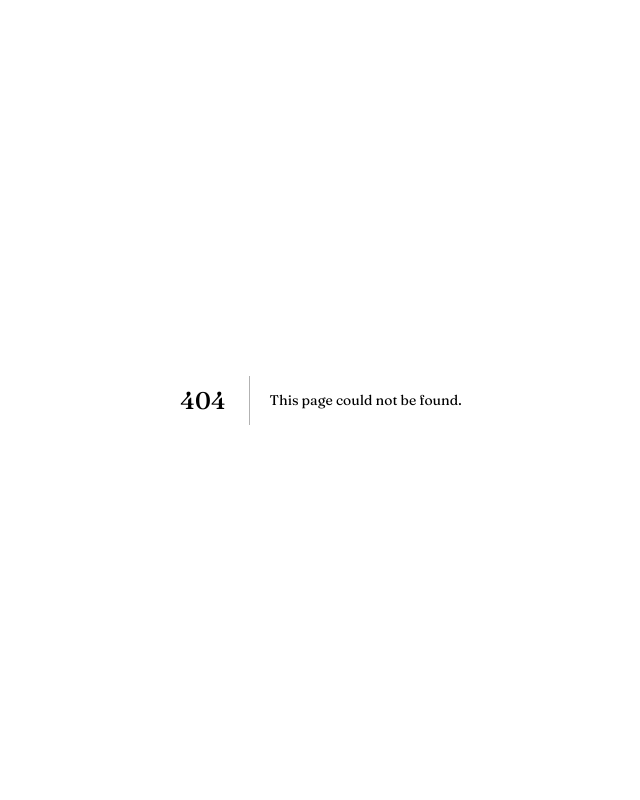
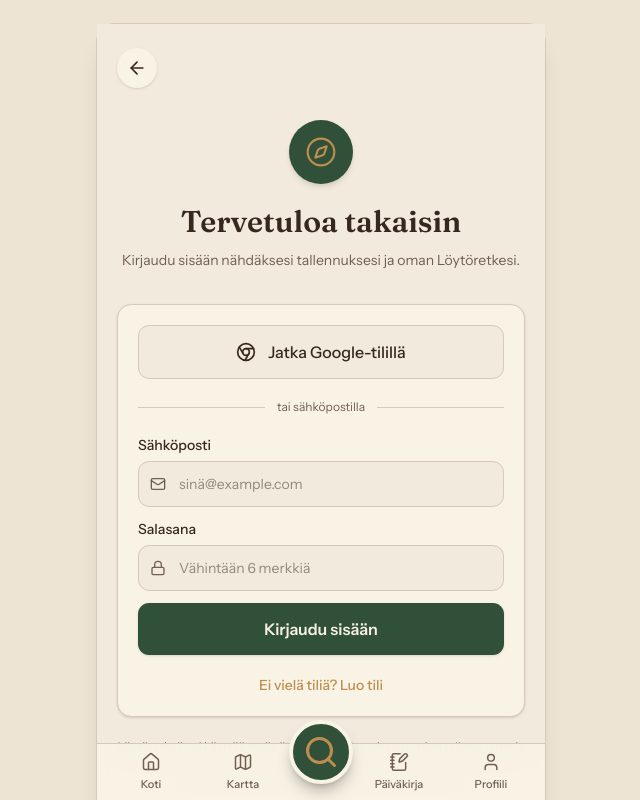
Before and after one commit to janiperta-debug/loytoretki, a Next.js app: page /sovellus/kirjaudu in a window 1280 px wide. Before the commit this address had no page. Shown: the top 800 px of the page, without its empty margins (319-959 px from the left). Built offline with nearby package versions, Linux system fonts and the light colour scheme; no server answers.

Commit message:
Add account sign-in and registration screen

```diff
--- /dev/null
+++ b/app/sovellus/kirjaudu/page.tsx
@@ -0,0 +1,172 @@
+"use client"
+
+import { FormEvent, useState } from "react"
+import { useRouter } from "next/navigation"
+import { ArrowLeft, Mail, Lock, Chrome, Compass } from "lucide-react"
+import Link from "next/link"
+import { supabase } from "@/lib/supabase"
+
+export default function KirjauduPage() {
+  const router = useRouter()
+  const [mode, setMode] = useState<"login" | "signup">("login")
+  const [email, setEmail] = useState("")
+  const [password, setPassword] = useState("")
+  const [loading, setLoading] = useState(false)
+  const [message, setMessage] = useState<string | null>(null)
+  const [error, setError] = useState<string | null>(null)
+
+  async function handleEmailSubmit(event: FormEvent<HTMLFormElement>) {
+    event.preventDefault()
+    setLoading(true)
+    setError(null)
+    setMessage(null)
+
+    const result = mode === "login"
+      ? await supabase.auth.signInWithPassword({ email, password })
+      : await supabase.auth.signUp({ email, password })
+
+    setLoading(false)
+
+    if (result.error) {
+      setError(result.error.message === "Invalid login credentials"
+        ? "Sähköposti tai salasana ei täsmää."
+        : result.error.message)
+      return
+    }
+
+    if (mode === "signup" && !result.data.session) {
+      setMessage("Tili on luotu. Tarkista sähköpostisi ja vahvista osoitteesi ennen kirjautumista.")
+      return
+    }
+
+    router.replace("/sovellus/profiili")
+  }
+
+  async function handleGoogle() {
+    setLoading(true)
+    setError(null)
+    setMessage(null)
+
+    const { error: oauthError } = await supabase.auth.signInWithOAuth({
+      provider: "google",
+      options: {
+        redirectTo: `${window.location.origin}/sovellus/profiili`,
+      },
+    })
+
+    if (oauthError) {
+      setLoading(false)
+      setError(oauthError.message)
+    }
+  }
+
+  return (
+    <main className="min-h-full bg-background px-5 py-6">
+      <div className="mx-auto flex min-h-[calc(100dvh-3rem)] max-w-md flex-col">
+        <Link
+          href="/sovellus/profiili"
+          className="mb-8 grid h-10 w-10 place-items-center rounded-full bg-card shadow-sm"
+          aria-label="Takaisin profiiliin"
+        >
+          <ArrowLeft className="h-5 w-5" />
+        </Link>
+
+        <div className="flex flex-1 flex-col justify-center pb-12">
+          <div className="mb-8 text-center">
+            <div className="mx-auto mb-5 grid h-16 w-16 place-items-center rounded-full bg-forest text-forest-foreground shadow-md">
+              <Compass className="h-8 w-8 text-brass" strokeWidth={1.6} aria-hidden />
+            </div>
+            <h1 className="font-serif text-3xl font-semibold text-foreground">
+              {mode === "login" ? "Tervetuloa takaisin" : "Luo oma Löytöretkesi"}
+            </h1>
+            <p className="mt-2 text-sm leading-6 text-muted-foreground">
+              {mode === "login"
+                ? "Kirjaudu sisään nähdäksesi tallennuksesi ja oman Löytöretkesi."
+                : "Luo tili, niin voit tallentaa kohteita ja rakentaa omaa löytöhistoriaasi."}
+            </p>
+          </div>
+
+          <div className="rounded-2xl border border-border bg-card p-5 shadow-sm">
+            <button
+              type="button"
+              onClick={handleGoogle}
+              disabled={loading}
+              className="flex w-full items-center justify-center gap-3 rounded-xl border border-border bg-background px-4 py-3.5 font-medium text-foreground transition-transform active:scale-[0.99] disabled:opacity-60"
+            >
+              <Chrome className="h-5 w-5" aria-hidden />
+              Jatka Google-tilillä
+            </button>
+
+            <div className="my-5 flex items-center gap-3 text-xs text-muted-foreground">
+              <span className="h-px flex-1 bg-border" />
+              <span>tai sähköpostilla</span>
+              <span className="h-px flex-1 bg-border" />
+            </div>
+
+            <form onSubmit={handleEmailSubmit} className="space-y-3">
+              <label className="block">
+                <span className="mb-1.5 block text-sm font-medium text-foreground">Sähköposti</span>
+                <span className="relative block">
+                  <Mail className="pointer-events-none absolute left-3 top-1/2 h-4 w-4 -translate-y-1/2 text-muted-foreground" aria-hidden />
+                  <input
+                    type="email"
+                    required
+                    autoComplete="email"
+                    value={email}
+                    onChange={(event) => setEmail(event.target.value)}
+                    className="w-full rounded-xl border border-border bg-background py-3 pl-10 pr-3 text-sm outline-none focus:ring-2 focus:ring-forest/20"
+                    placeholder="sinä@example.com"
+                  />
+                </span>
+              </label>
+
+              <label className="block">
+                <span className="mb-1.5 block text-sm font-medium text-foreground">Salasana</span>
+                <span className="relative block">
+                  <Lock className="pointer-events-none absolute left-3 top-1/2 h-4 w-4 -translate-y-1/2 text-muted-foreground" aria-hidden />
+                  <input
+                    type="password"
+                    required
+                    minLength={6}
+                    autoComplete={mode === "login" ? "current-password" : "new-password"}
+                    value={password}
+                    onChange={(event) => setPassword(event.target.value)}
+                    className="w-full rounded-xl border border-border bg-background py-3 pl-10 pr-3 text-sm outline-none focus:ring-2 focus:ring-forest/20"
+                    placeholder="Vähintään 6 merkkiä"
+                  />
+                </span>
+              </label>
+
+              {error && <p className="rounded-xl bg-clay/10 px-3 py-2.5 text-sm text-clay">{error}</p>}
+              {message && <p className="rounded-xl bg-secondary px-3 py-2.5 text-sm text-foreground">{message}</p>}
+
+              <button
+                type="submit"
+                disabled={loading}
+                className="w-full rounded-xl bg-forest px-4 py-3.5 font-semibold text-forest-foreground shadow-sm transition-transform active:scale-[0.99] disabled:opacity-60"
+              >
+                {loading ? "Hetki…" : mode === "login" ? "Kirjaudu sisään" : "Luo tili"}
+              </button>
+            </form>
+
+            <button
+              type="button"
+              onClick={() => {
+                setMode(mode === "login" ? "signup" : "login")
+                setError(null)
+                setMessage(null)
+              }}
+              className="mt-5 w-full text-center text-sm font-medium text-brass"
+            >
+              {mode === "login" ? "Ei vielä tiliä? Luo tili" : "Onko sinulla jo tili? Kirjaudu sisään"}
+            </button>
+          </div>
+
+          <p className="mt-5 text-center text-xs leading-5 text-muted-foreground">
+            Löytöretkeä voi käyttää myös ilman tiliä. Tili tarvitaan omien tallennusten ja muiden henkilökohtaisten tietojen säilyttämiseen.
+          </p>
+        </div>
+      </div>
+    </main>
+  )
+}
```
